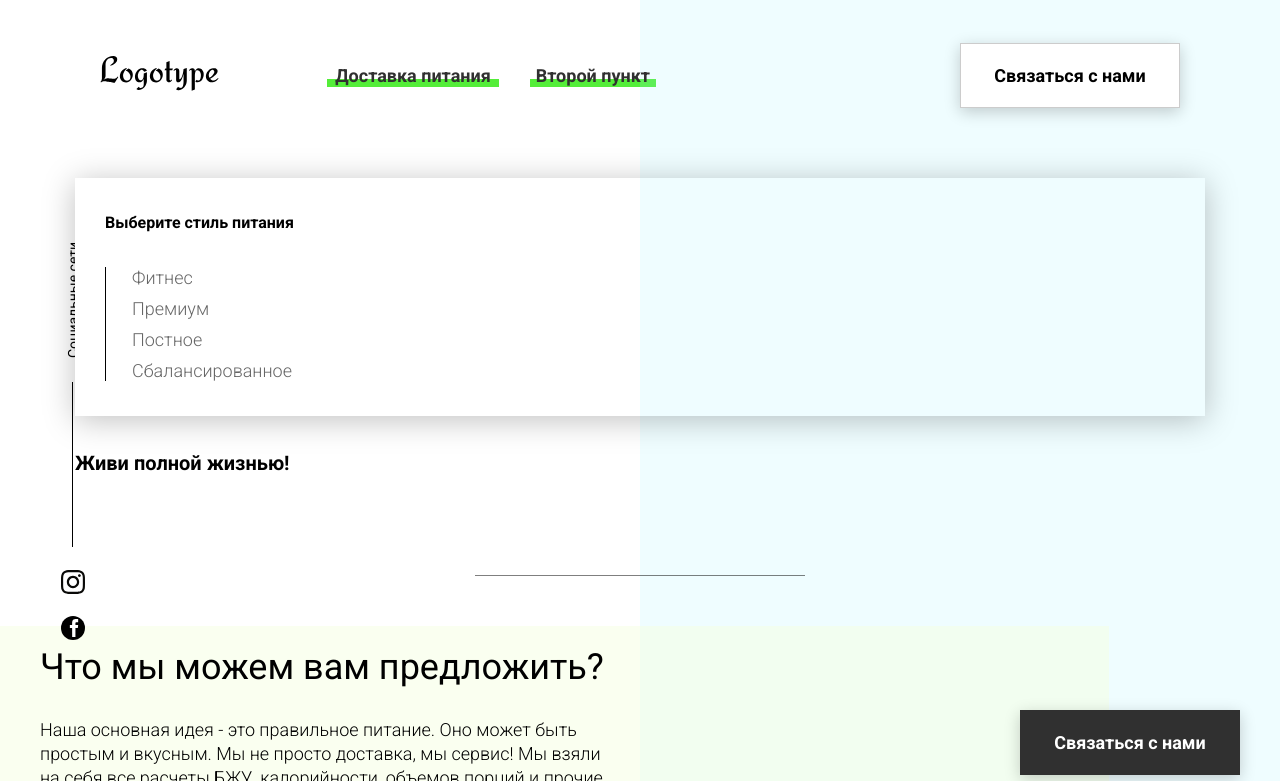
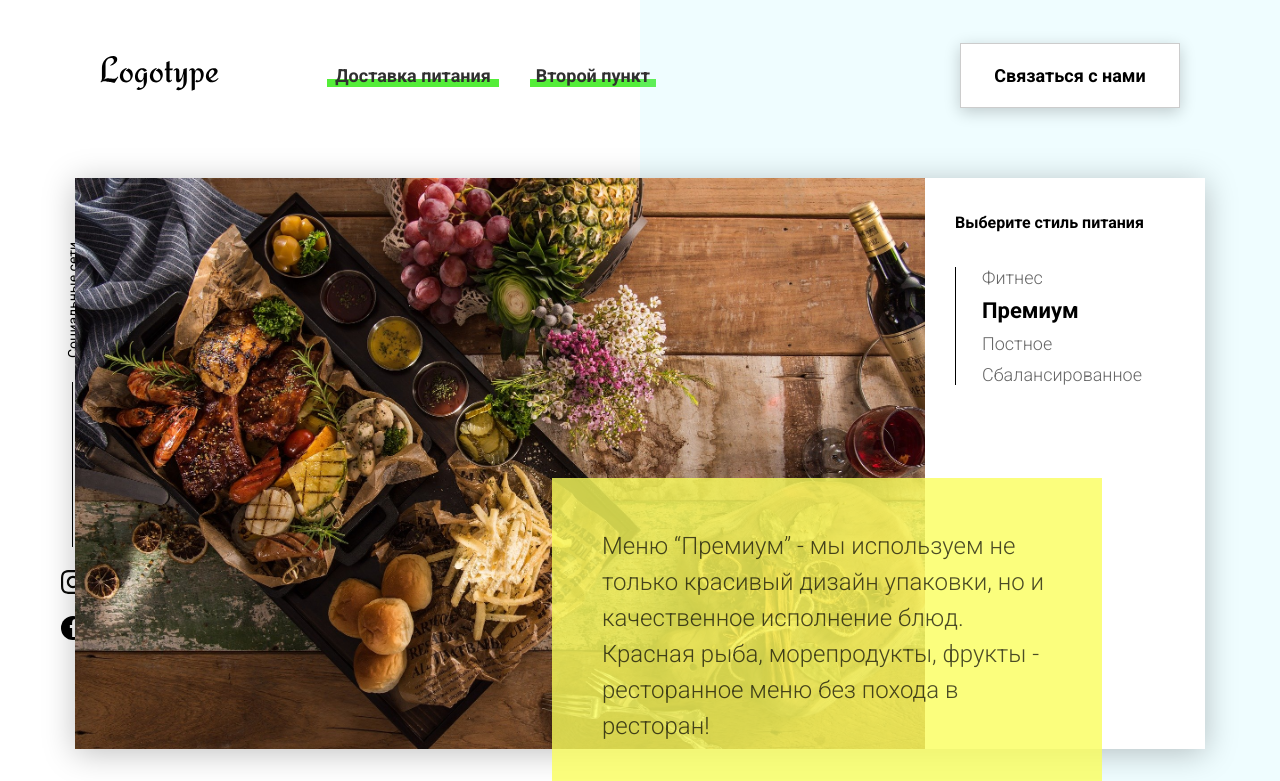
Before and after one commit to grishail986/food_dist, a plain HTML site: page index.html in a window 1280 px wide. Both pictures are taken after a click on the element "Премиум". Shown: the top 781 px of the page. Drawn offline with Linux system fonts and the light colour scheme.

Commit message:
feat: update html

```diff
--- a/index.html
+++ b/index.html
@@ -42,7 +42,7 @@
                         Меню "Фитнес" - это новый подход к приготовлению блюд: больше свежих овощей и фруктов. Для людей, которые интересуются спортом; активных и здоровых. Это абсолютно новый продукт с оптимальной ценой и высоким качеством!
                     </div>
                 </div>
-                <!-- <div class="tabcontent">
+                <div class="tabcontent">
                     <img src="img/tabs/elite.jpg" alt="elite">
                     <div class="tabcontent__descr">
                         Меню “Премиум” - мы используем не только красивый дизайн упаковки, но и качественное исполнение блюд. Красная рыба, морепродукты, фрукты - ресторанное меню без похода в ресторан!
@@ -59,7 +59,7 @@
                     <div class="tabcontent__descr">
                         Меню "Сбалансированное" - это соответствие вашего рациона всем научным рекомендациям. Мы тщательно просчитываем вашу потребность в к/б/ж/у и создаем лучшие блюда для вас.
                     </div>
-                </div>  -->
+                </div>
                 <div class="tabheader">
                     <h3>Выберите стиль питания</h3>
                     <div class="tabheader__items">
```
